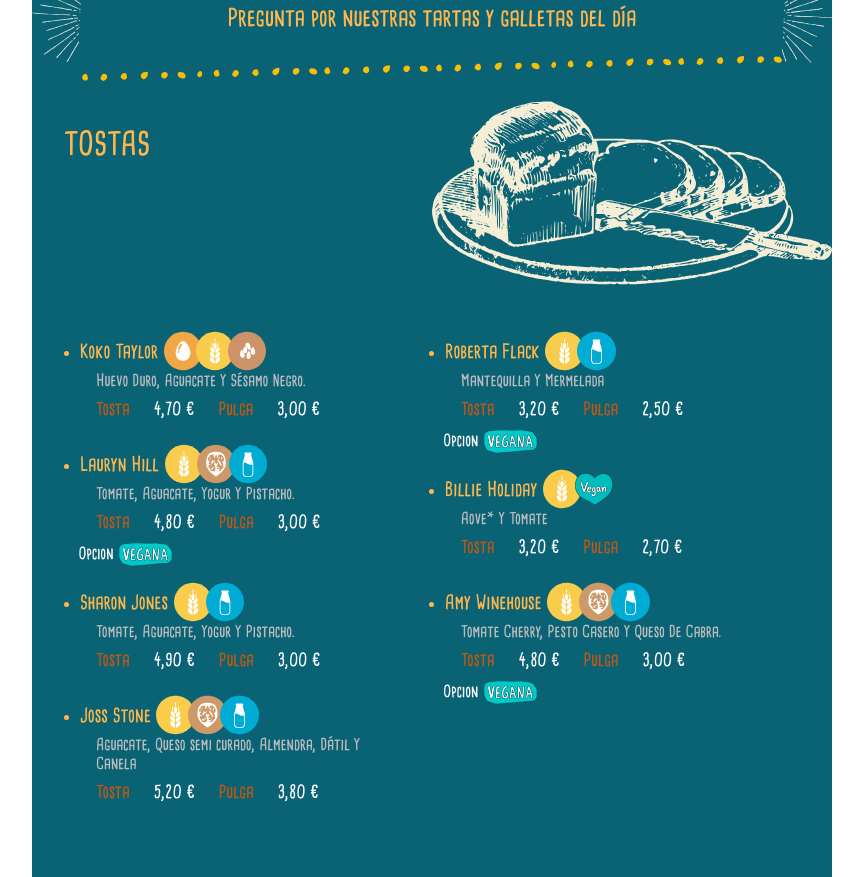
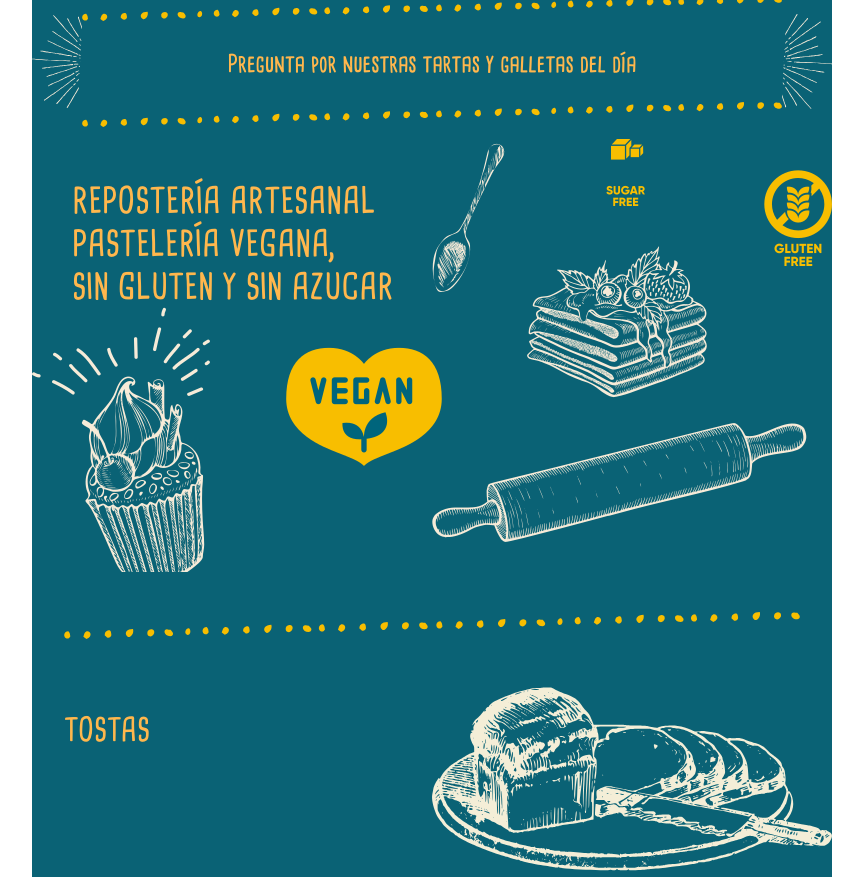
Before and after one commit to algiro/sfc-menu, a React (Vite) app: page / in a window 1280 px wide. Shown: the part 1920-2797 px from the top of the page, without its empty margins (208-1071 px from the left). Built offline with nearby package versions, Linux system fonts and the light colour scheme.

Commit message:
added Reposteria menu

```diff
--- a/src/App.jsx
+++ b/src/App.jsx
@@ -4,6 +4,7 @@ import CafeMenu from './components/CafeMenu'
 import NotaMenu from './components/NotaMenu'
 import TostasMenu from './components/TostasMenu'
 import ArepasMenu from './components/ArepasMenu'
+import ReposteriaMenu from './components/ReposteriaMenu'
 
 import divisionImg from '../images/division.svg'
 import './styles/menu.css'
@@ -11,12 +12,14 @@ import './styles/menu.css'
 function App() {
     return (
         <div>
-
+            <CafeMenu />
+            <div className='menu-container centered-div'><img src={divisionImg} className='filler-div' /></div>
             <BebidasMenu />
+            <NotaMenu text='Pregunta por nuestras tartas y galletas del día' />
+            <ReposteriaMenu />
             <div className='menu-container centered-div'><img src={divisionImg} className='filler-div' /></div>
-            <CafeMenu />
-            <NotaMenu text='Pregunta por nuestras tartas y galletas del día' />
             <TostasMenu />
+            <div className='menu-container centered-div'><img src={divisionImg} className='filler-div' /></div>
             <ArepasMenu />
         </div >
     )
--- a/src/components/CafeMenu.jsx
+++ b/src/components/CafeMenu.jsx
@@ -55,7 +55,8 @@ const CafeMenu = () => {
                 ))}
             </ul>
           </div>
-
+          <div className="item-name">EXTRA DE LECHE + 0,30€</div>
+          <div className="item-name">EXTRA DE LECHE VEGETAL + 0,30€</div>
         </div>
       </div>
     </div>
--- /dev/null
+++ b/src/components/ReposteriaMenu.jsx
@@ -0,0 +1,23 @@
+import React from 'react';
+import { bebidas } from '../data/menuData';
+import reposteriaImg from '../../images/reposteria_back.png';
+import '../styles/menu.css';
+
+const ReposteriaMenu = () => {
+  return (
+    <div
+      className="min-h-screen p-8 text-amber-400 menu-reposteria-container centered-div"
+      style={{
+        '--bg-image': `url(${reposteriaImg})`
+      }}
+    >
+      <div className="max-w-2xl mx-auto">
+        <div className="reposteria-note">REPOSTERÍA ARTESANAL</div>
+        <div className="reposteria-note">PASTELERÍA VEGANA,</div>
+        <div className="reposteria-note">SIN GLUTEN Y SIN AZUCAR</div>
+      </div>
+    </div>
+  );
+};
+
+export default ReposteriaMenu;
--- a/src/styles/menu.css
+++ b/src/styles/menu.css
@@ -38,6 +38,27 @@ body {
   background-size: 400px;
 }
 
+.menu-reposteria-container {
+  font-family: 'CardenioModern', sans-serif;
+  display: flex;
+  /* Enables flexbox for alignment */
+  justify-content: space-between;
+  /* Pushes left and right images to edges */
+  margin: 0 auto;
+  max-width: 800px;
+  max-height: 433px;
+  width: 800px;
+  height: 433px;
+  /* Include fallback font */
+  padding: 2.5rem;
+  color: #FFB74D;
+  background-color: #0A6275;
+  background-image: var(--bg-image);
+  background-repeat: no-repeat;
+  background-position: top;
+  background-size: 800px;
+}
+
 .menu-arepas-container {
   font-family: 'Anton', sans-serif;
   display: flex;
@@ -58,12 +79,25 @@ body {
   background-size: 100%;
 }
 
+.reposteria-note {
+  font-size: 2.2rem;
+}
 
 /* Medium screens */
 @media (max-width: 768px) {
   .menu-container {
     background-size: 200px;
     /* Reduced size for medium screens */
+  }
+
+  .menu-reposteria-container {
+    background-size: 600px 450px;
+    padding: 0.5rem;
+    height: 253px;
+  }
+
+  .reposteria-note {
+    font-size: 1.2rem;
   }
 }
 
@@ -73,6 +107,16 @@ body {
     background-size: 120px;
     /* Further reduced for small screens */
   }
+
+  .menu-reposteria-container {
+    background-size: 400px 250px;
+    padding: 0.5rem;
+  }
+
+  .reposteria-note {
+    font-size: 1.2rem;
+  }
+
 }
 
 /* You can also apply it to specific elements */
```
Also changed, not shown: images/reposteria_back.png (added), 1 other file (tests, documents, lock files or other folders).
